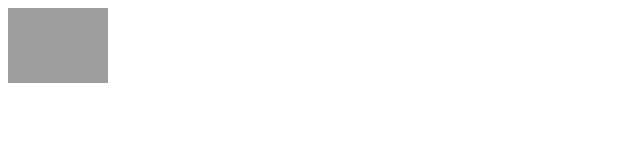
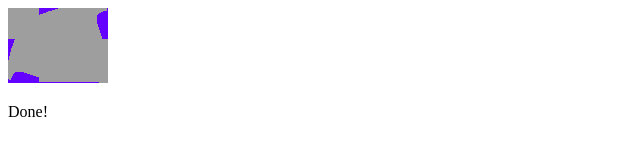
Before and after one commit to TotoWang-hhh/AppleGlassEffectWeb, a plain HTML site: page static_img_test.html in a window 1280 px wide. Shown: the whole page, without its empty margins (0-640 px from the left). Drawn offline with Linux system fonts and the light colour scheme.

Commit message:
Implemented refraction effect, and partially implemented edge diffusion effect

```diff
--- a/liquidglass.js
+++ b/liquidglass.js
@@ -15,31 +15,55 @@ async function calc_pixel_refraction_offset(z_height, distance_point_edge, total
         return 0;
     }
     var offset = 0;
-    if (distance_point_edge.toString() in refraction_offset_cache) {
+    if (refraction_offset_cache.hasOwnProperty(distance_point_edge.toString())) {
         // If already calculated and found in cache
         offset = refraction_offset_cache[distance_point_edge.toString()];
+        // console.log(`Cache [${distance_point_edge}] ==> ${offset}`);
     } else {
         offset = (total_length / distance_point_edge) - ((total_length / z_height) - 1);
         refraction_offset_cache[distance_point_edge.toString()] = offset;
+        // console.log(`Cache [${distance_point_edge}] <== ${offset}`);
     }
     return offset;
 }
 
+// This function calculates the edge diffusing effect offset with a given value of distance to center
+async function calc_pixel_edge_diffusion_offset_abs(z_height, max_diffuse, distance_point_edge) {
+    if (distance_point_edge > z_height) {
+        return 0;
+    }
+    var offset = max_diffuse * ((1 - (distance_point_edge / z_height)) ** 2);
+    return offset;
+}
+
+// This function decides the direction of edge diffusion offset
+async function calc_pixel_edge_diffusion_offset(z_height, max_diffuse, point_pos, total_length) {
+    var diffuse_offset = await calc_pixel_edge_diffusion_offset_abs(z_height, max_diffuse,
+        Math.min(point_pos, total_length - point_pos), total_length);
+    if (point_pos > total_length - point_pos) {
+        diffuse_offset = -diffuse_offset;
+    }
+    // console.log(`${point_pos} ==> ${diffuse_offset}`);
+    return diffuse_offset;
+}
+
 // This function calculates both x and y offset of a pixel
 // (does calc_pixel_refraction_offset twice on both x and y direction, and calcs the diffusing effect)
-async function calc_pixel_xy_offset(rect_w, rect_h, z_height, point_x, point_y) {
+async function calc_pixel_xy_offset(rect_w, rect_h, z_height, max_edge_diffuse, point_x, point_y) {
     // For x-offset
     var x_offset = await calc_pixel_refraction_offset(z_height, Math.min(point_x, rect_w - point_x), rect_w);
+    x_offset += await calc_pixel_edge_diffusion_offset(z_height, max_edge_diffuse, point_y, rect_h);
     // For y-offset
     var y_offset = await calc_pixel_refraction_offset(z_height, Math.min(point_y, rect_h - point_y), rect_h);
+    y_offset += await calc_pixel_edge_diffusion_offset(z_height, max_edge_diffuse, point_x, rect_w);
     // Adjust and return result
-    x_offset = get_between(Math.round(x_offset), -(rect_w - point_x - 1), (rect_w - point_x - 1));
-    y_offset = get_between(Math.round(y_offset), -(rect_h - point_y - 1), (rect_h - point_y - 1));
     if (point_x > z_height) {
         x_offset = -x_offset;
     }
     if (point_y > z_height) {
         y_offset = -y_offset;
     }
+    x_offset = get_between(Math.round(x_offset), -(point_x - 1), (rect_w - point_x - 1));
+    y_offset = get_between(Math.round(y_offset), -(point_y - 1), (rect_h - point_y - 1));
     return [x_offset, y_offset];
 }
--- a/static_img_test.html
+++ b/static_img_test.html
@@ -3,6 +3,7 @@
 <html>
     <body>
         <canvas id="glass_target"></canvas>
+        <p id="status_indicator">Page loading</p>
         <script src="./liquidglass.js"></script>
         <script src="./static_img_test.js"></script>
     </body>
--- a/static_img_test.js
+++ b/static_img_test.js
@@ -1,6 +1,12 @@
 const target_canvas = document.getElementById("glass_target");
+const status_indicator = document.getElementById("status_indicator");
 const ctx = target_canvas.getContext('2d', { willReadFrequently: true });
 var originalImageData;
+
+function set_status(text) {
+    status_indicator.innerText = text;
+    return text;
+}
 
 function store_original_image_data(originalImageDataRaw) {
     const width = originalImageDataRaw.width;
@@ -23,6 +29,7 @@ function store_original_image_data(originalImageDataRaw) {
 }
 
 function load_bg_and_render() {
+    set_status("Loading image");
     const img = new Image();
     img.src = './Test_BG3.jpg';
     img.onload = function() {
@@ -47,24 +54,34 @@ function draw_pixel(pos_x, pos_y, r, g, b, a = 255) {
 }
 
 function get_pixel(pos_x, pos_y) {
+    if (pos_x < 0 | pos_x > target_canvas.width | pos_y < 0 | pos_y > target_canvas.height) {
+        return [100, 0, 255, 0];
+    }
     const color = originalImageData[pos_y][pos_x];
     return color;
 }
 
 async function render_pixel(x, y, width, height) {
-    var [offset_x, offset_y] = await calc_pixel_xy_offset(width, height, 15, x, y);
+    var [offset_x, offset_y] = await calc_pixel_xy_offset(width, height, 30, 50, x, y);
     var [rr, rg, rb, ra] = get_pixel(x + offset_x, y + offset_y);
     draw_pixel(x, y, rr, rg, rb);
+    // if (y > target_canvas.height - 30 | y < 30) {
+    //     draw_pixel(x + offset_x, y + offset_y, 255, 0, 0);
+    //     console.log(`${Math.min(y, height - y)} ==> ${offset_y}`);
+    // }
 }
 
 async function render_all() {
     const width = target_canvas.width;
     const height = target_canvas.height;
+    set_status("Rendering...");
     for (let y = 0; y < height; y++) {
         for (let x = 0; x < width; x++) {
+            set_status(`Rendering: (${x}/${width} , ${y}/${height})`);
             await render_pixel(x, y, width, height);
         }
     }
+    set_status("Done!");
 }
 
 window.onload = load_bg_and_render;
```
